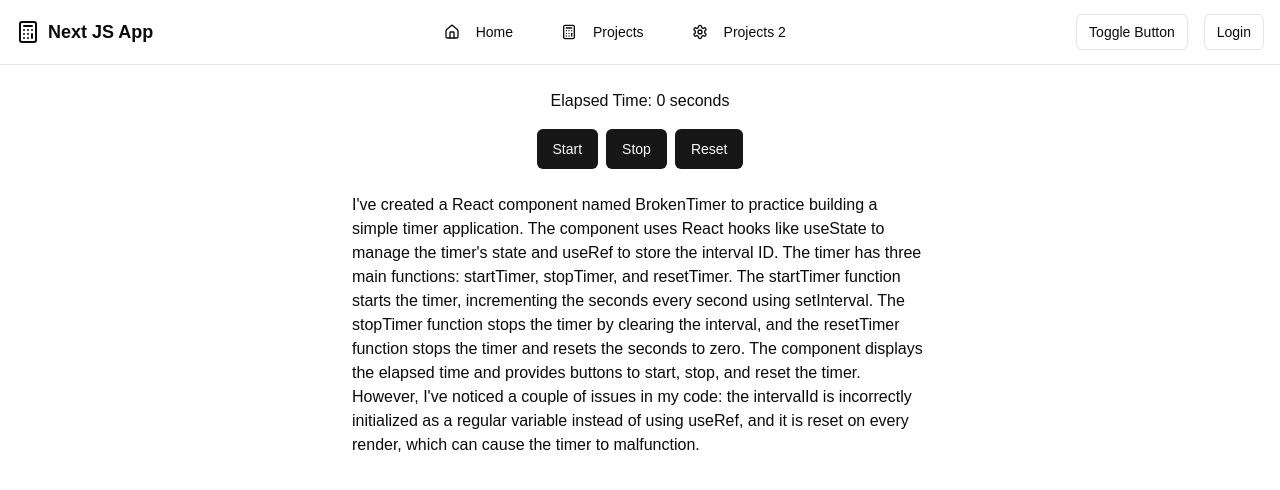
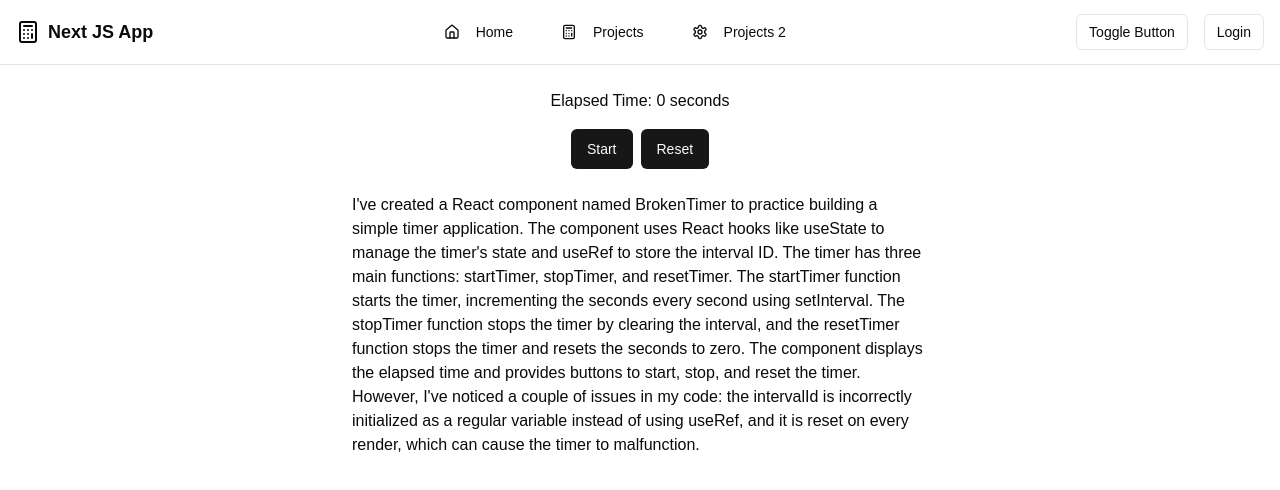
Before and after one commit to 1hirak/ProjectDisplay, a Next.js app: page /useref/p2 in a window 1280 px wide. Shown: the top 490 px of the page. Built offline with nearby package versions, Linux system fonts and the light colour scheme.

Commit message:
update on the button

```diff
--- a/src/app/useref/p2/page.jsx
+++ b/src/app/useref/p2/page.jsx
@@ -4,13 +4,15 @@ import { Button } from "@/components/ui/button";
 
 function BrokenTimer() {
   const [seconds, setSeconds] = useState(0);
+  const [showStartTimer, setshowStartTimer] = useState(true)
   let intervalId = useRef(0); // ❌ Regular variable instead of useRef
 
   const startTimer = () => {
     if (intervalId.current === 0) {
+      setshowStartTimer(false)
       intervalId.current = setInterval(() => {
         setSeconds((s) => s + 1);
-      }, 300);
+      }, 200);
     }
   };
 
@@ -19,20 +21,26 @@ function BrokenTimer() {
 
     clearInterval(intervalId.current); // ❌ intervalId is reset on every render
     intervalId.current = 0;
+    setshowStartTimer(true)
   };
 
   const resetTimer = () => {
     clearInterval(intervalId.current);
     intervalId.current = 0;
     setSeconds(0);
+    setshowStartTimer(true)
   };
 
   return (
     <div className="flex flex-col items-center mt-6">
       <h1>Elapsed Time: {seconds} seconds</h1>
       <div className="flex gap-2 mt-4">
-        <Button onClick={startTimer}>Start</Button>
-        <Button onClick={stopTimer}>Stop</Button>
+
+        {showStartTimer?
+        <Button onClick={startTimer}>Start</Button>:
+        <Button onClick={stopTimer}>Stop</Button>}
+
+
         <Button onClick={resetTimer}>Reset</Button>
       </div>
       <div className="max-w-xl mt-6">
```
